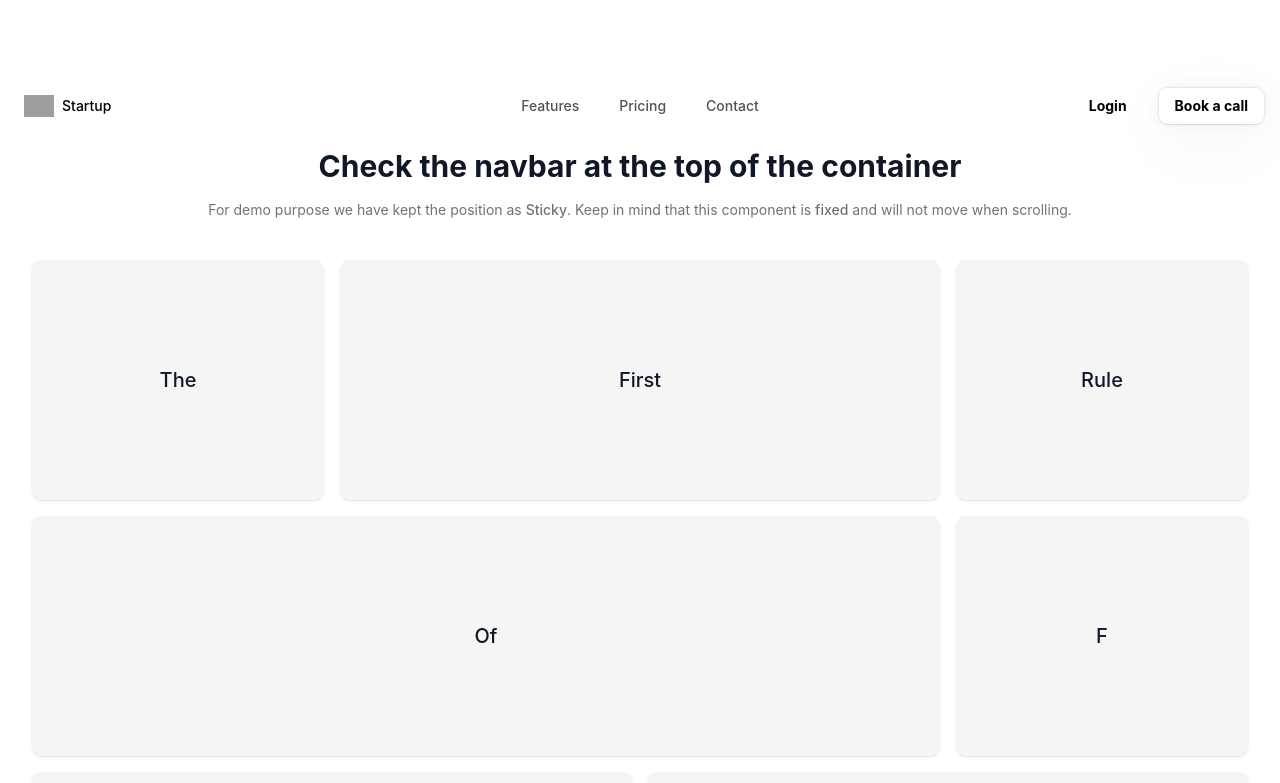
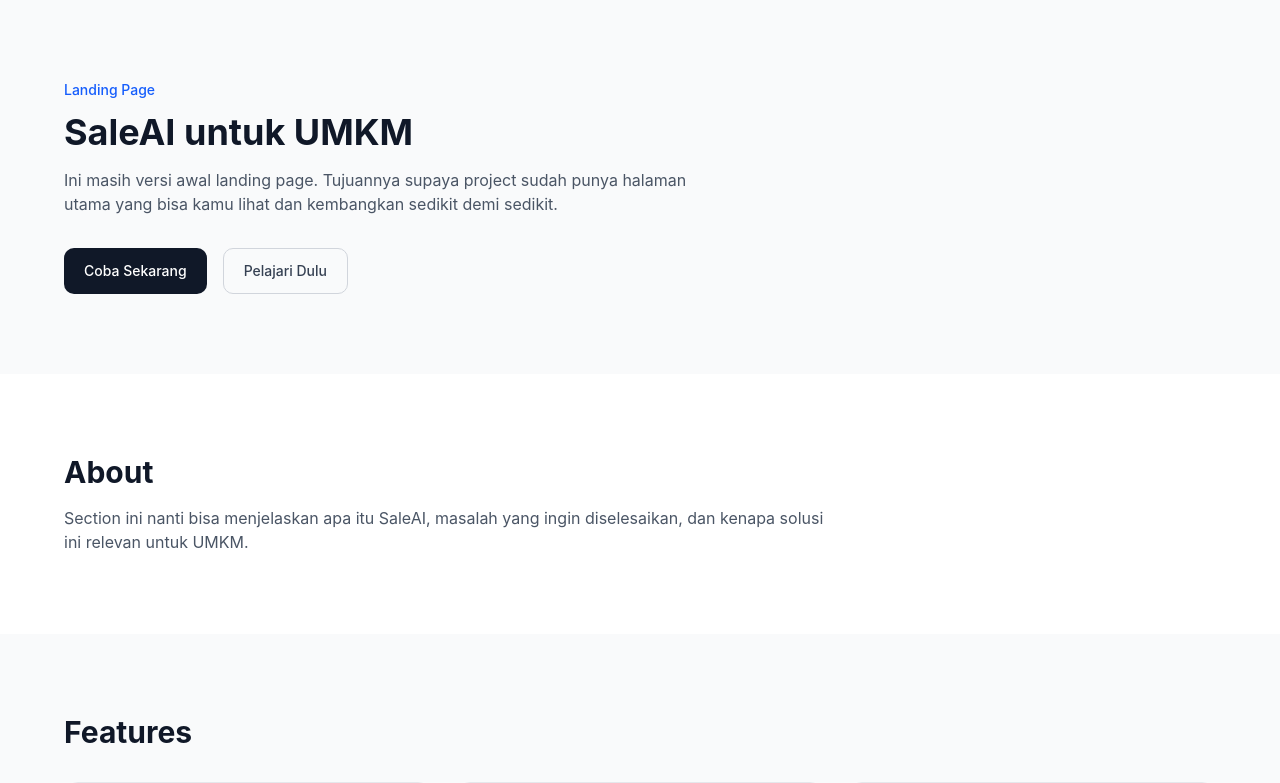
Before and after one commit to h8naf1/tumbuh-app, a React (Vite) app: page / in a window 1280 px wide. Shown: the top 783 px of the page. Built offline with nearby package versions, Linux system fonts and the light colour scheme; grey boxes are pictures that could not be loaded.

Commit message:
ini ada tambahan landing pages

```diff
--- a/src/pages/HomePage.jsx
+++ b/src/pages/HomePage.jsx
@@ -3,7 +3,7 @@
 function HomePage() {
   return (
     <main className="min-h-screen bg-white text-gray-900">
-      <MainNavbar />
+
 
       <section id="home" className="bg-gray-50 px-6 py-20">
         <div className="mx-auto max-w-6xl">
```
